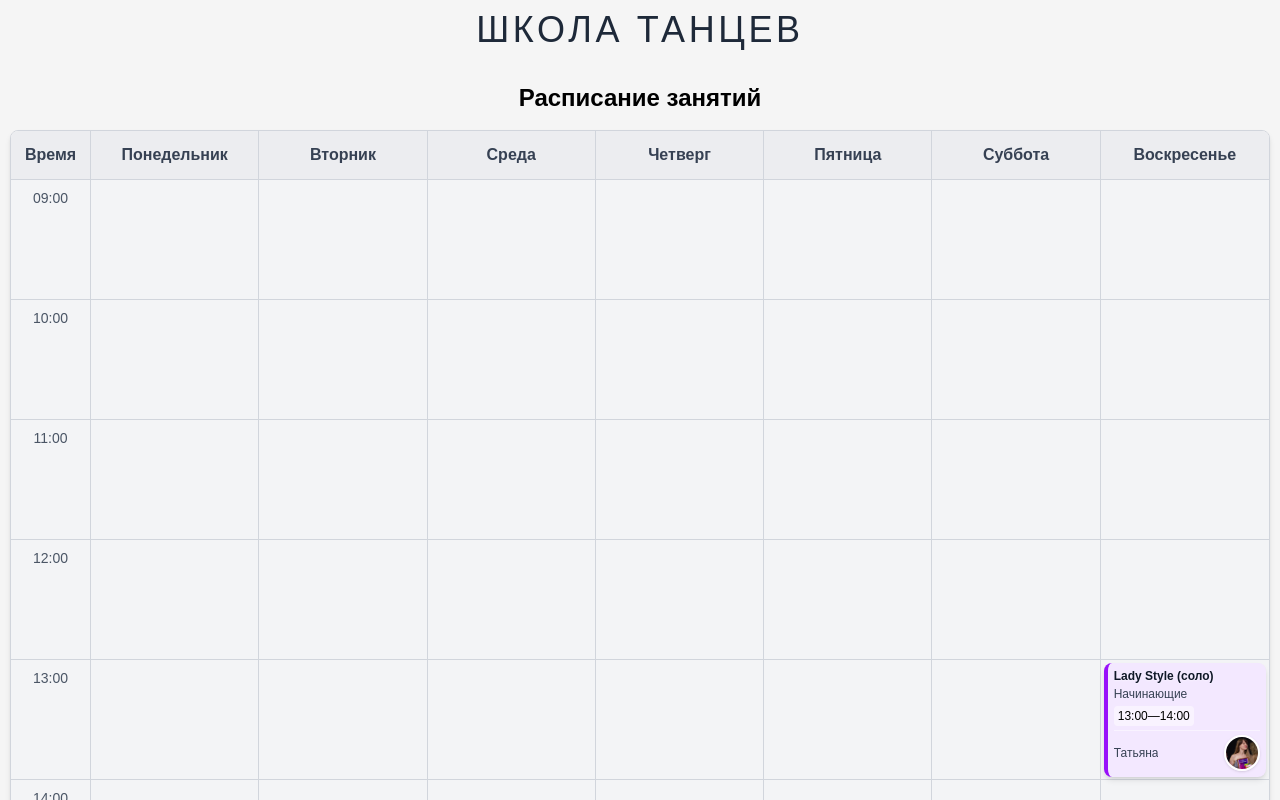
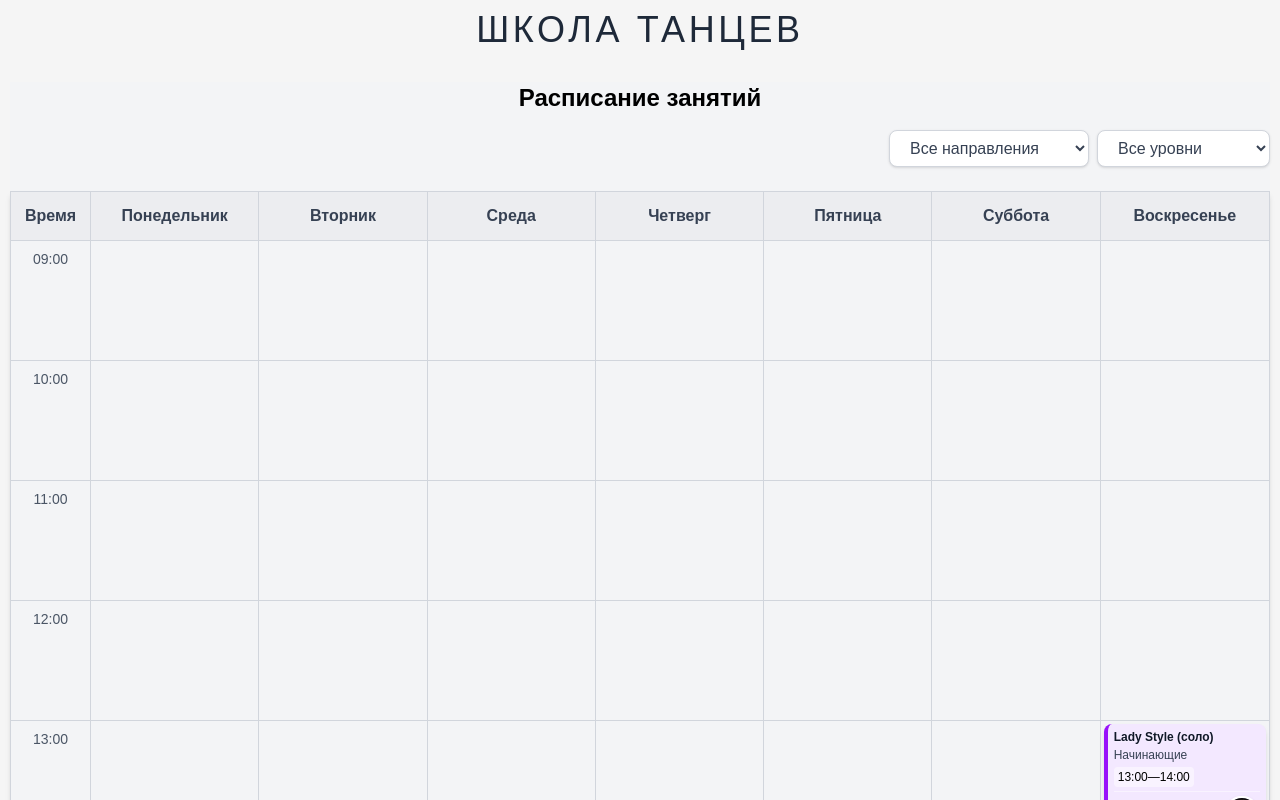
Before and after one commit to baikhonov/dance-studio, a Vue app: page / in a window 1280 px wide. Shown: the top 800 px of the page. Built offline with nearby package versions, Linux system fonts and the light colour scheme.

Commit message:
Реализовал фильтрацию занятий по направлению и уровню

```diff
--- a/index.html
+++ b/index.html
@@ -1,13 +1,16 @@
 <!DOCTYPE html>
 <html lang="">
+
 <head>
   <meta charset="UTF-8">
   <link rel="icon" href="/favicon.ico">
   <meta name="viewport" content="width=device-width, initial-scale=1.0">
-    <title>Vite App</title>
+  <title>Dance Studio</title>
 </head>
+
 <body>
   <div id="app"></div>
   <script type="module" src="/src/main.js"></script>
 </body>
+
 </html>
--- /dev/null
+++ b/src/components/Filters.vue
@@ -0,0 +1,65 @@
+<script setup>
+const props = defineProps({
+  directions: Array,
+  levels: Array,
+})
+
+const filters = defineModel({
+  type: Object,
+  required: true,
+})
+
+function updateDirection(event) {
+  const value = event.target.value
+  console.log(`Выбрано направление ${value}`)
+  filters.value = {
+    ...filters.value,
+    direction: value,
+  }
+}
+
+function updateLevel(event) {
+  const value = event.target.value
+  console.log(`Выбран уровень ${value}`)
+  filters.value = {
+    ...filters.value,
+    level: value,
+  }
+}
+
+const resetFilters = () => {
+  filters.value = { direction: '', level: '' }
+}
+</script>
+
+<template>
+  <div class="filters flex gap-2">
+    <select
+      class="w-auto max-w-[200px] px-4 py-2 border border-gray-300 bg-white rounded-lg shadow-sm text-gray-700 cursor-pointer"
+      :value="filters.direction"
+      @change="updateDirection"
+    >
+      <option value="">Все направления</option>
+      <option v-for="direction in directions" :key="direction" :value="direction">
+        {{ direction }}
+      </option>
+    </select>
+    <select
+      class="w-auto max-w-[200px] px-4 py-2 border border-gray-300 bg-white rounded-lg shadow-sm text-gray-700 cursor-pointer"
+      :value="filters.level"
+      @change="updateLevel"
+    >
+      <option value="">Все уровни</option>
+      <option v-for="level in levels" :key="level" :value="level">
+        {{ level }}
+      </option>
+    </select>
+    <button
+      v-if="filters.direction || filters.level"
+      @click="resetFilters"
+      class="px-3 py-2 text-sm text-gray-500 hover:text-gray-700 hover:bg-gray-100 rounded-lg transition-colors"
+    >
+      ✕ Сбросить
+    </button>
+  </div>
+</template>
--- a/src/components/Schedule.vue
+++ b/src/components/Schedule.vue
@@ -1,11 +1,74 @@
 <script setup>
-import { computed } from 'vue'
+import Filters from '@/components/Filters.vue'
+import { ref, computed, onMounted, onUnmounted } from 'vue'
+
+const filtersSection = ref(null)
+const filtersHeight = ref(0)
+
+const updateFiltersHeight = () => {
+  if (filtersSection.value) {
+    // offsetHeight включает высоту элемента + padding + border
+    filtersHeight.value = filtersSection.value.offsetHeight
+  }
+}
+
+onMounted(() => {
+  updateFiltersHeight()
+  window.addEventListener('resize', updateFiltersHeight)
+})
+
+onUnmounted(() => {
+  window.removeEventListener('resize', updateFiltersHeight)
+})
 
 const SLOT_HEIGHT = 120
 const props = defineProps({
   days: Array,
   timeSlots: Array,
   lessons: Array,
+})
+
+const uniqueDirections = computed(() => {
+  const dirs = [...new Set(props.lessons?.map((lesson) => lesson.direction).filter(Boolean))]
+  return dirs.sort()
+})
+
+const uniqueLevels = computed(() => {
+  const levels = [...new Set(props.lessons?.map((lesson) => lesson.level).filter(Boolean))]
+  return levels.filter(
+    (level) => level.toLowerCase() !== 'для всех' && level.toLowerCase() !== 'все уровни',
+  )
+})
+
+const filters = ref({
+  direction: '',
+  level: '',
+})
+
+const filteredLessons = computed(() => {
+  if (!props.lessons) return []
+
+  const lessons = props.lessons.filter((lesson) => {
+    let matchDirection = true
+
+    if (filters.value.direction) {
+      // если фильтр активен — сравниваем
+      matchDirection = lesson.direction.toLowerCase() === filters.value.direction.toLowerCase()
+    }
+
+    let matchLevel = true
+
+    if (filters.value.level) {
+      // если фильтр активен — сравниваем (с защитой от отсутствия level)
+      const lessonLevel = lesson.level?.toLowerCase()
+      const selectedLevel = filters.value.level.toLowerCase()
+      matchLevel = lessonLevel === selectedLevel || lessonLevel === 'для всех'
+    }
+
+    return matchDirection && matchLevel
+  })
+
+  return lessons
 })
 
 // Вспомогательная функция: время в минуты
@@ -16,7 +79,7 @@ const timeToMinutes = (time) => {
 
 // Получаем занятия для конкретного дня
 const getLessonsForDay = (day) => {
-  return props.lessons?.filter((lesson) => lesson.day === day) || []
+  return filteredLessons.value?.filter((lesson) => lesson.day === day) || []
 }
 
 // Вычисляем стиль для занятия
@@ -63,12 +126,27 @@ const getDirectionClass = (direction) => {
 
 <template>
   <div class="schedule">
-    <h2 class="text-center text-2xl font-semibold mb-4">Расписание занятий</h2>
+    <div ref="filtersSection" class="sticky top-0 z-20 bg-gray-100 pb-2">
+      <h2 class="text-center text-2xl font-semibold mb-4">Расписание занятий</h2>
+      <div class="flex gap-2 justify-end items-center mb-4">
+        <Filters :directions="uniqueDirections" :levels="uniqueLevels" v-model="filters" />
+
+        <div
+          v-if="filters.direction || filters.level"
+          class="text-sm text-gray-600 bg-gray-100 px-3 py-1.5 rounded-full"
+        >
+          Найдено: {{ filteredLessons.length }}
+        </div>
+      </div>
+    </div>
 
     <!-- СЕТКА: Внешний контейнер -->
-    <div class="border border-gray-300 rounded-lg overflow-hidden shadow-md">
+    <div class="border border-t-0 border-gray-300 shadow-md">
       <!-- ШАПКА С ДНЯМИ -->
-      <div class="grid grid-cols-[80px_repeat(7,1fr)] bg-gray-100 border-b border-gray-300">
+      <div
+        class="sticky z-11 grid grid-cols-[80px_repeat(7,1fr)] bg-gray-100 border-t border-b border-gray-300"
+        :style="{ top: `${filtersHeight}px` }"
+      >
         <div
           class="p-3 font-semibold text-gray-700 border-r border-gray-300 text-center bg-gray-200/50"
         >
@@ -113,7 +191,7 @@ const getDirectionClass = (direction) => {
           ></div>
 
           <!-- Занятия поверх сетки -->
-          <template v-for="lesson in getLessonsForDay(day)" :key="lesson.id">
+          <template v-auto-animate v-for="lesson in getLessonsForDay(day)" :key="lesson.id">
             <div
               class="absolute rounded-lg shadow-md overflow-hidden hover:shadow-lg transition-all cursor-pointer border-l-4"
               :class="getDirectionClass(lesson.direction)"
```
Lines whose indentation alone changed are shown as unchanged.
